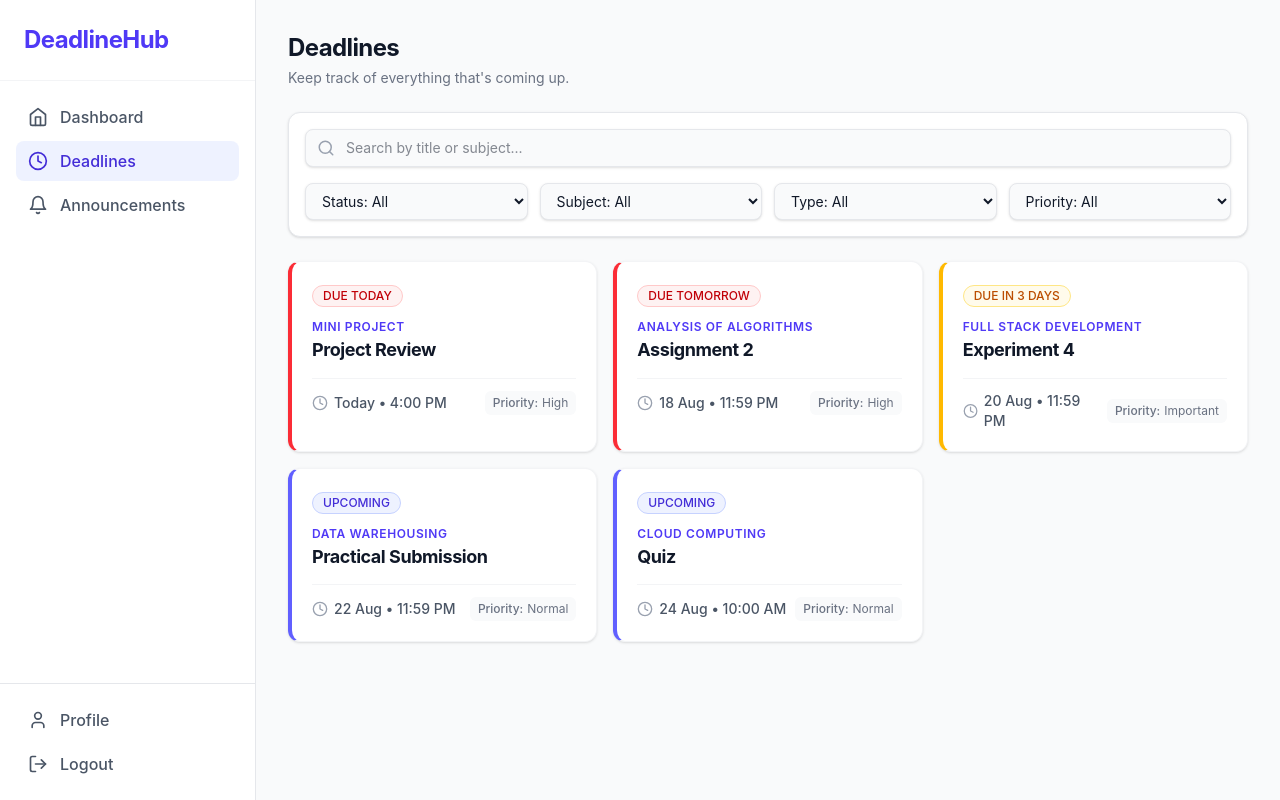
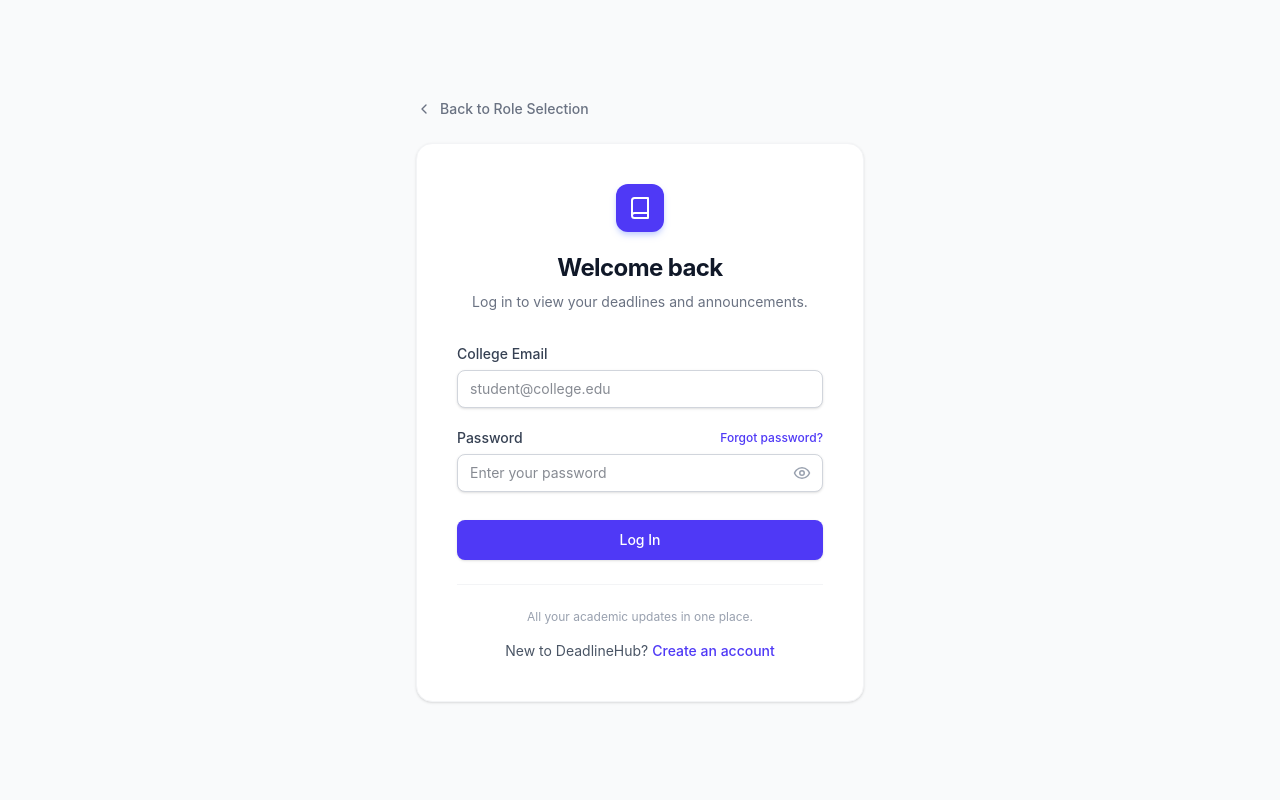
Before and after one commit to Neelk141106/deadlinehub, a React (Vite) app: page / in a window 1280 px wide. Both pictures are taken after a click on the button 466 px from the left and 486 px from the top of the page. Built offline with nearby package versions, Linux system fonts and the light colour scheme.

Commit message:
build student login UI

```diff
--- a/src/App.jsx
+++ b/src/App.jsx
@@ -3,6 +3,7 @@ import { StudentDashboard } from './components/StudentDashboard';
 import { DeadlinesPage } from './components/DeadlinesPage';
 import { AnnouncementsPage } from './components/AnnouncementsPage';
 import { WelcomeScreen } from './components/WelcomeScreen';
+import { StudentLogin } from './components/StudentLogin';
 
 function App() {
   const [currentView, setCurrentView] = useState('welcome');
@@ -16,7 +17,14 @@ function App() {
     }`;
 
   if (currentView === 'welcome') {
-    return <WelcomeScreen onSelectRole={(role) => setCurrentView('app')} />;
+    return <WelcomeScreen onSelectRole={(role) => {
+      if (role === 'student') setCurrentView('studentLogin');
+      else setCurrentView('app'); // Placeholder for Teacher/Admin for now
+    }} />;
+  }
+
+  if (currentView === 'studentLogin') {
+    return <StudentLogin onLogin={() => setCurrentView('app')} onBack={() => setCurrentView('welcome')} />;
   }
 
   return (
--- /dev/null
+++ b/src/components/StudentLogin.jsx
@@ -0,0 +1,95 @@
+import React, { useState } from 'react';
+import { Input } from './ui/Input';
+import { Button } from './ui/Button';
+
+export function StudentLogin({ onLogin, onBack }) {
+  const [showPassword, setShowPassword] = useState(false);
+
+  return (
+    <div className="min-h-screen bg-gray-50 flex flex-col items-center justify-center p-4">
+
+      {/* Back Button */}
+      <div className="w-full max-w-md mb-6">
+        <button
+          onClick={onBack}
+          className="flex items-center gap-2 text-sm font-medium text-gray-500 hover:text-gray-900 transition-colors"
+        >
+          <svg xmlns="http://www.w3.org/2000/svg" width="16" height="16" viewBox="0 0 24 24" fill="none" stroke="currentColor" strokeWidth="2" strokeLinecap="round" strokeLinejoin="round">
+            <path d="m15 18-6-6 6-6"/>
+          </svg>
+          Back to Role Selection
+        </button>
+      </div>
+
+      <div className="w-full max-w-md bg-white rounded-2xl shadow-sm border border-gray-100 p-8 sm:p-10">
+
+        {/* Header */}
+        <div className="text-center mb-8">
+          <div className="w-12 h-12 bg-primary-600 rounded-xl flex items-center justify-center mx-auto mb-5 shadow-md shadow-primary-200">
+            <svg xmlns="http://www.w3.org/2000/svg" width="24" height="24" viewBox="0 0 24 24" fill="none" stroke="white" strokeWidth="2" strokeLinecap="round" strokeLinejoin="round">
+              <path d="M4 19.5v-15A2.5 2.5 0 0 1 6.5 2H20v20H6.5a2.5 2.5 0 0 1 0-5H20"/>
+            </svg>
+          </div>
+          <h1 className="text-2xl font-bold text-gray-900 mb-2">Welcome back</h1>
+          <p className="text-gray-500 text-sm">
+            Log in to view your deadlines and announcements.
+          </p>
+        </div>
+
+        {/* Form */}
+        <form className="space-y-5" onSubmit={(e) => { e.preventDefault(); onLogin(); }}>
+          <div className="space-y-1.5">
+            <label className="text-sm font-medium text-gray-700 block">College Email</label>
+            <Input
+              type="email"
+              placeholder="student@college.edu"
+              className="w-full"
+            />
+          </div>
+
+          <div className="space-y-1.5">
+            <div className="flex items-center justify-between">
+              <label className="text-sm font-medium text-gray-700 block">Password</label>
+              <a href="#" className="text-xs font-medium text-primary-600 hover:text-primary-700">
+                Forgot password?
+              </a>
+            </div>
+            <div className="relative">
+              <Input
+                type={showPassword ? "text" : "password"}
+                placeholder="Enter your password"
+                className="w-full pr-10"
+              />
+              <button
+                type="button"
+                onClick={() => setShowPassword(!showPassword)}
+                className="absolute right-3 top-1/2 -translate-y-1/2 text-gray-400 hover:text-gray-600"
+              >
+                {showPassword ? (
+                  <svg xmlns="http://www.w3.org/2000/svg" width="18" height="18" viewBox="0 0 24 24" fill="none" stroke="currentColor" strokeWidth="2" strokeLinecap="round" strokeLinejoin="round"><path d="M9.88 9.88a3 3 0 1 0 4.24 4.24"/><path d="M10.73 5.08A10.43 10.43 0 0 1 12 5c7 0 10 7 10 7a13.16 13.16 0 0 1-1.67 2.68"/><path d="M6.61 6.61A13.526 13.526 0 0 0 2 12s3 7 10 7a9.74 9.74 0 0 0 5.39-1.61"/><line x1="2" x2="22" y1="2" y2="22"/></svg>
+                ) : (
+                  <svg xmlns="http://www.w3.org/2000/svg" width="18" height="18" viewBox="0 0 24 24" fill="none" stroke="currentColor" strokeWidth="2" strokeLinecap="round" strokeLinejoin="round"><path d="M2 12s3-7 10-7 10 7 10 7-3 7-10 7-10-7-10-7Z"/><circle cx="12" cy="12" r="3"/></svg>
+                )}
+              </button>
+            </div>
+          </div>
+
+          <Button type="submit" variant="primary" className="w-full justify-center py-2.5 mt-2">
+            Log In
+          </Button>
+        </form>
+
+        {/* Optional context message */}
+        <div className="mt-6 pt-6 border-t border-gray-100 text-center">
+          <p className="text-xs text-gray-400 mb-4">
+            All your academic updates in one place.
+          </p>
+          <p className="text-sm text-gray-600">
+            New to DeadlineHub? <a href="#" className="font-medium text-primary-600 hover:text-primary-700">Create an account</a>
+          </p>
+        </div>
+
+      </div>
+    </div>
+  );
+}
```
Also changed, not shown: 2 other files (tests, documents, lock files or other folders).
